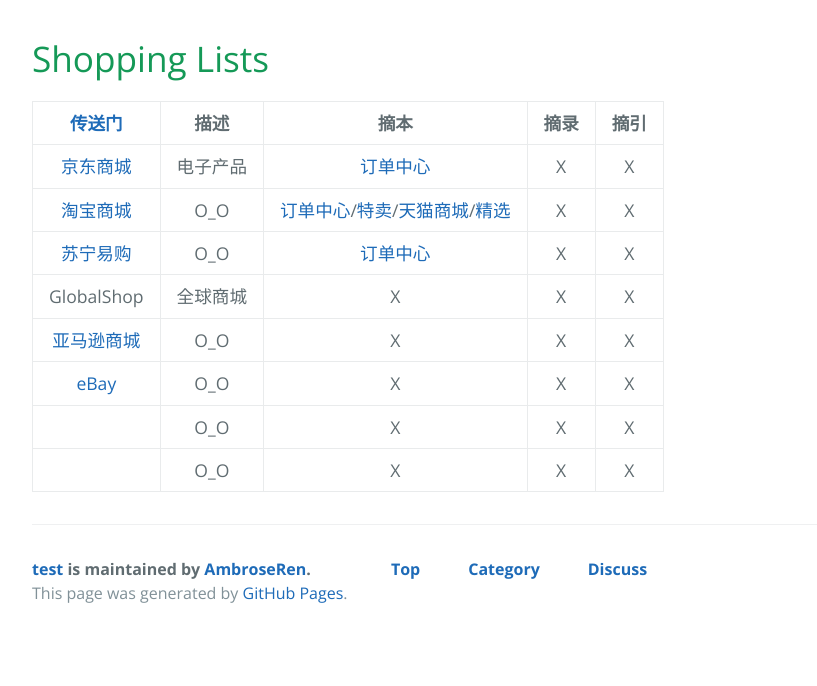
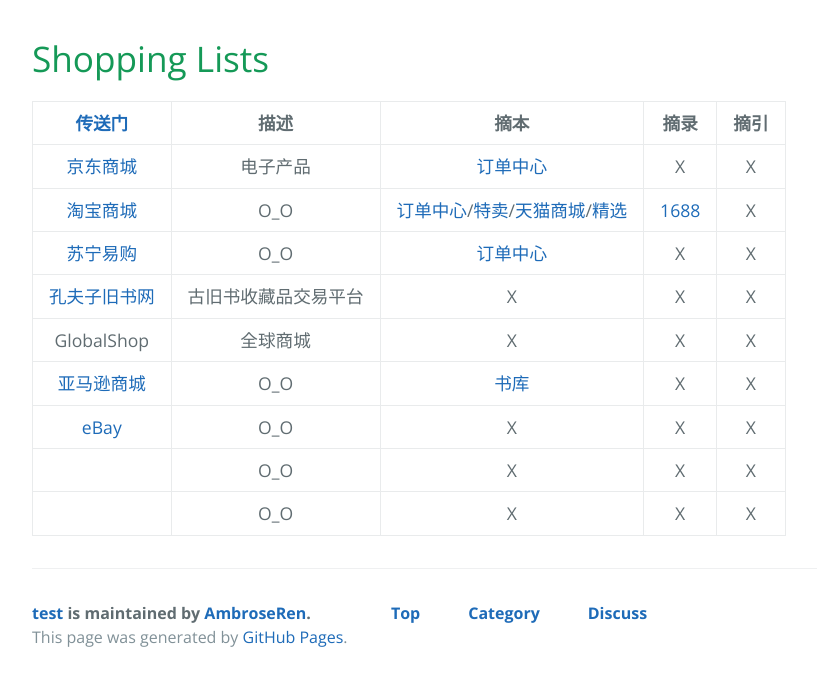
Before and after one commit to AmbroseRen/test, a Jekyll site: the page built from Library/shopping.md, in a window 1280 px wide. Shown: the top 686 px of the page, without its empty margins (192-1009 px from the left). Built offline with Jekyll 4.4.1, drawn with Linux system fonts in a browser that asks for light colours; our own code applies the rules of GitHub Pages for plain Markdown files; the repository's description, which GitHub fills in, is left out.

Commit message:
Update shopping.md

```diff
--- a/Library/shopping.md
+++ b/Library/shopping.md
@@ -3,10 +3,11 @@
 | [传送门](../navigation.md) | 描述 | 摘本 | 摘录 | 摘引 |
 |:---:|:---:|:---:|:---:|:---:|
 | [京东商城](https://www.jd.com/) | 电子产品 | [订单中心](https://order.jd.com/center/list.action) | X | X |
-| [淘宝商城](https://ai.taobao.com/) | O_O | [订单中心](https://buyertrade.taobao.com/trade/itemlist/list_bought_items.htm)/[特卖](https://temai.taobao.com/)/[天猫商城](https://www.tmall.com/)/[精选](https://pages.tmall.com/wow/portal/act/jxtmall) | X | X |
+| [淘宝商城](https://ai.taobao.com/) | O_O | [订单中心](https://buyertrade.taobao.com/trade/itemlist/list_bought_items.htm)/[特卖](https://temai.taobao.com/)/[天猫商城](https://www.tmall.com/)/[精选](https://pages.tmall.com/wow/portal/act/jxtmall) | [1688](https://www.1688.com/) | X |
 | [苏宁易购](https://www.suning.com/) | O_O | [订单中心](https://order.suning.com/order/orderList.do) | X | X |
+| [孔夫子旧书网](https://www.kongfz.com/) | 古旧书收藏品交易平台 | X | X | X |
 | GlobalShop | 全球商城 | X | X | X |
-| [亚马逊商城](https://www.amazon.cn/) | O_O | X | X | X |
+| [亚马逊商城](https://www.amazon.cn/) | O_O | [书库](https://www.amazon.cn/b?ie=UTF8&node=1974754071) | X | X |
 | [eBay](https://www.ebay.com/) | O_O | X | X | X |
 | []() | O_O | X | X | X |
 | []() | O_O | X | X | X |
```
